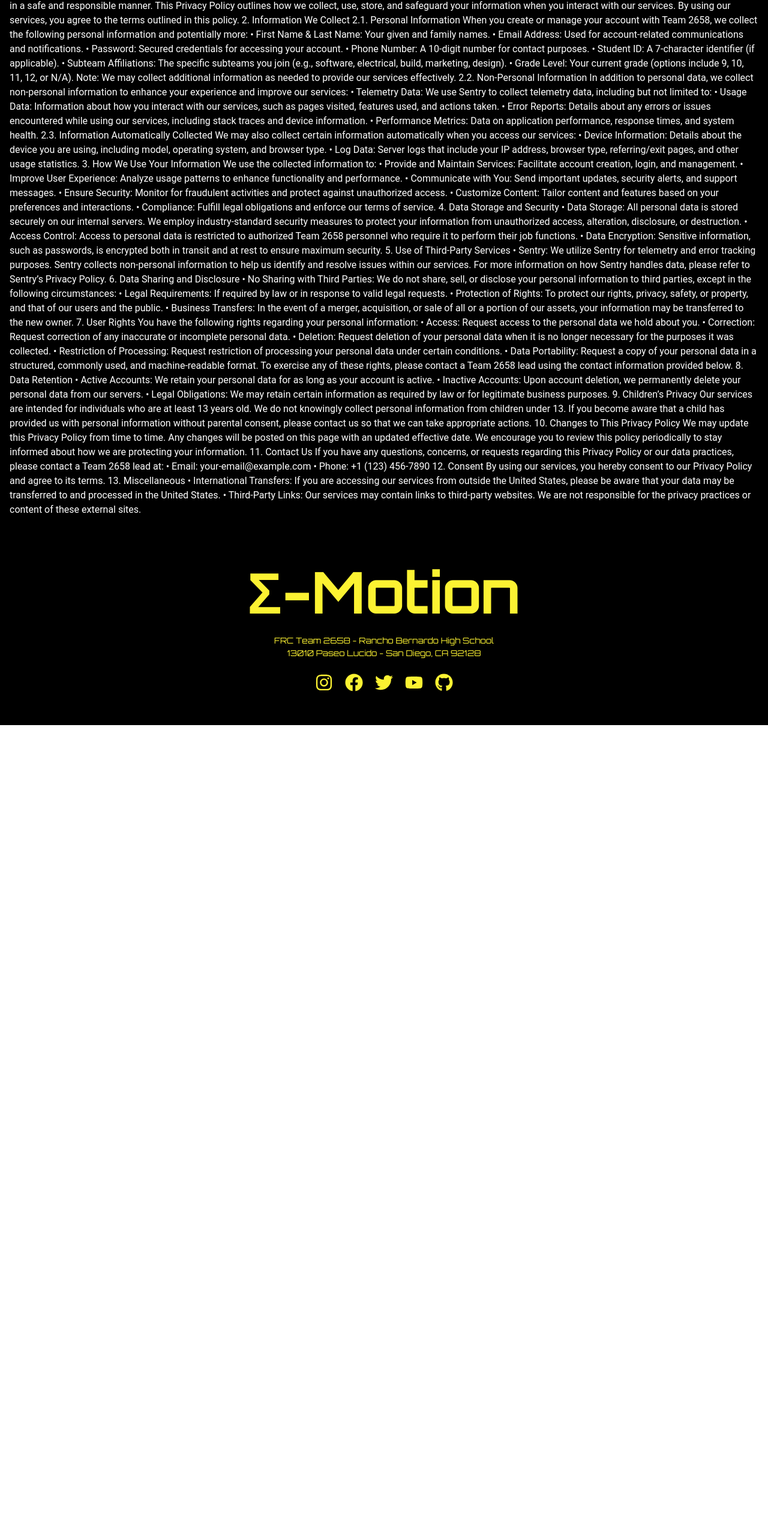
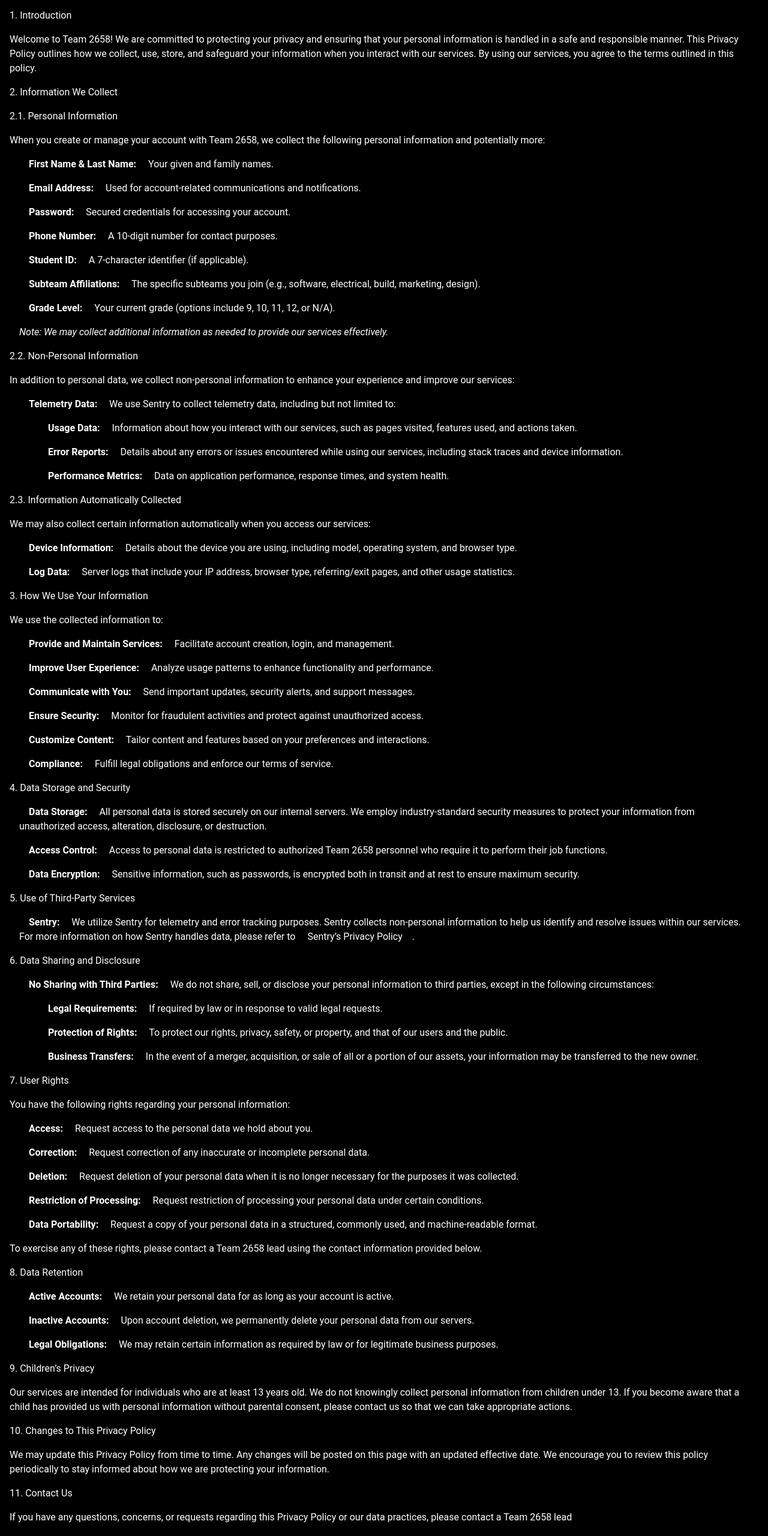
Before and after one commit to frc-emotion/website, a Next.js app: page /privacy-policy in a window 1280 px wide. Shown: the part 174-2735 px from the top of the page at 60% size. Before the commit the page ends 1383 px from the top, so only its background shows below. Built offline with nearby package versions, Linux system fonts and the light colour scheme.

Commit message:
looks better

```diff
--- a/package.json
+++ b/package.json
@@ -24,6 +24,7 @@
         "react": "18.2.0",
         "react-dom": "18.2.0",
         "react-icons": "^4.10.1",
+        "react-markdown": "^9.0.1",
         "react-pdf": "^9.1.0",
         "sharp": "^0.32.6",
         "tailwindcss": "3.3.2",
--- a/src/app/(public)/privacy-policy/page.tsx
+++ b/src/app/(public)/privacy-policy/page.tsx
@@ -1,112 +1,121 @@
+import React from "react";
+import ReactMarkdown from "react-markdown";
 import "./index.css";
 
 const privacyPolicy = `
+# Privacy Policy
 
-Last Updated: December 14, 2024
+**Last Updated:** December 14, 2024
 
-1. Introduction
+## 1. Introduction
 
 Welcome to Team 2658! We are committed to protecting your privacy and ensuring that your personal information is handled in a safe and responsible manner. This Privacy Policy outlines how we collect, use, store, and safeguard your information when you interact with our services. By using our services, you agree to the terms outlined in this policy.
 
-2. Information We Collect
+## 2. Information We Collect
 
-2.1. Personal Information
+### 2.1. Personal Information
 
 When you create or manage your account with Team 2658, we collect the following personal information and potentially more:
-	•	First Name & Last Name: Your given and family names.
-	•	Email Address: Used for account-related communications and notifications.
-	•	Password: Secured credentials for accessing your account.
-	•	Phone Number: A 10-digit number for contact purposes.
-	•	Student ID: A 7-character identifier (if applicable).
-	•	Subteam Affiliations: The specific subteams you join (e.g., software, electrical, build, marketing, design).
-	•	Grade Level: Your current grade (options include 9, 10, 11, 12, or N/A).
 
-Note: We may collect additional information as needed to provide our services effectively.
+- **First Name & Last Name:** Your given and family names.
+- **Email Address:** Used for account-related communications and notifications.
+- **Password:** Secured credentials for accessing your account.
+- **Phone Number:** A 10-digit number for contact purposes.
+- **Student ID:** A 7-character identifier (if applicable).
+- **Subteam Affiliations:** The specific subteams you join (e.g., software, electrical, build, marketing, design).
+- **Grade Level:** Your current grade (options include 9, 10, 11, 12, or N/A).
 
-2.2. Non-Personal Information
+*Note: We may collect additional information as needed to provide our services effectively.*
+
+### 2.2. Non-Personal Information
 
 In addition to personal data, we collect non-personal information to enhance your experience and improve our services:
-	•	Telemetry Data: We use Sentry to collect telemetry data, including but not limited to:
-	•	Usage Data: Information about how you interact with our services, such as pages visited, features used, and actions taken.
-	•	Error Reports: Details about any errors or issues encountered while using our services, including stack traces and device information.
-	•	Performance Metrics: Data on application performance, response times, and system health.
 
-2.3. Information Automatically Collected
+- **Telemetry Data:** We use Sentry to collect telemetry data, including but not limited to:
+  - **Usage Data:** Information about how you interact with our services, such as pages visited, features used, and actions taken.
+  - **Error Reports:** Details about any errors or issues encountered while using our services, including stack traces and device information.
+  - **Performance Metrics:** Data on application performance, response times, and system health.
+
+### 2.3. Information Automatically Collected
 
 We may also collect certain information automatically when you access our services:
-	•	Device Information: Details about the device you are using, including model, operating system, and browser type.
-	•	Log Data: Server logs that include your IP address, browser type, referring/exit pages, and other usage statistics.
 
-3. How We Use Your Information
+- **Device Information:** Details about the device you are using, including model, operating system, and browser type.
+- **Log Data:** Server logs that include your IP address, browser type, referring/exit pages, and other usage statistics.
+
+## 3. How We Use Your Information
 
 We use the collected information to:
-	•	Provide and Maintain Services: Facilitate account creation, login, and management.
-	•	Improve User Experience: Analyze usage patterns to enhance functionality and performance.
-	•	Communicate with You: Send important updates, security alerts, and support messages.
-	•	Ensure Security: Monitor for fraudulent activities and protect against unauthorized access.
-	•	Customize Content: Tailor content and features based on your preferences and interactions.
-	•	Compliance: Fulfill legal obligations and enforce our terms of service.
 
-4. Data Storage and Security
-	•	Data Storage: All personal data is stored securely on our internal servers. We employ industry-standard security measures to protect your information from unauthorized access, alteration, disclosure, or destruction.
-	•	Access Control: Access to personal data is restricted to authorized Team 2658 personnel who require it to perform their job functions.
-	•	Data Encryption: Sensitive information, such as passwords, is encrypted both in transit and at rest to ensure maximum security.
+- **Provide and Maintain Services:** Facilitate account creation, login, and management.
+- **Improve User Experience:** Analyze usage patterns to enhance functionality and performance.
+- **Communicate with You:** Send important updates, security alerts, and support messages.
+- **Ensure Security:** Monitor for fraudulent activities and protect against unauthorized access.
+- **Customize Content:** Tailor content and features based on your preferences and interactions.
+- **Compliance:** Fulfill legal obligations and enforce our terms of service.
 
-5. Use of Third-Party Services
-	•	Sentry: We utilize Sentry for telemetry and error tracking purposes. Sentry collects non-personal information to help us identify and resolve issues within our services. For more information on how Sentry handles data, please refer to Sentry’s Privacy Policy.
+## 4. Data Storage and Security
 
-6. Data Sharing and Disclosure
-	•	No Sharing with Third Parties: We do not share, sell, or disclose your personal information to third parties, except in the following circumstances:
-	•	Legal Requirements: If required by law or in response to valid legal requests.
-	•	Protection of Rights: To protect our rights, privacy, safety, or property, and that of our users and the public.
-	•	Business Transfers: In the event of a merger, acquisition, or sale of all or a portion of our assets, your information may be transferred to the new owner.
+- **Data Storage:** All personal data is stored securely on our internal servers. We employ industry-standard security measures to protect your information from unauthorized access, alteration, disclosure, or destruction.
+- **Access Control:** Access to personal data is restricted to authorized Team 2658 personnel who require it to perform their job functions.
+- **Data Encryption:** Sensitive information, such as passwords, is encrypted both in transit and at rest to ensure maximum security.
 
-7. User Rights
+## 5. Use of Third-Party Services
+
+- **Sentry:** We utilize Sentry for telemetry and error tracking purposes. Sentry collects non-personal information to help us identify and resolve issues within our services. For more information on how Sentry handles data, please refer to [Sentry’s Privacy Policy](https://sentry.io/privacy/).
+
+## 6. Data Sharing and Disclosure
+
+- **No Sharing with Third Parties:** We do not share, sell, or disclose your personal information to third parties, except in the following circumstances:
+  - **Legal Requirements:** If required by law or in response to valid legal requests.
+  - **Protection of Rights:** To protect our rights, privacy, safety, or property, and that of our users and the public.
+  - **Business Transfers:** In the event of a merger, acquisition, or sale of all or a portion of our assets, your information may be transferred to the new owner.
+
+## 7. User Rights
 
 You have the following rights regarding your personal information:
-	•	Access: Request access to the personal data we hold about you.
-	•	Correction: Request correction of any inaccurate or incomplete personal data.
-	•	Deletion: Request deletion of your personal data when it is no longer necessary for the purposes it was collected.
-	•	Restriction of Processing: Request restriction of processing your personal data under certain conditions.
-	•	Data Portability: Request a copy of your personal data in a structured, commonly used, and machine-readable format.
+
+- **Access:** Request access to the personal data we hold about you.
+- **Correction:** Request correction of any inaccurate or incomplete personal data.
+- **Deletion:** Request deletion of your personal data when it is no longer necessary for the purposes it was collected.
+- **Restriction of Processing:** Request restriction of processing your personal data under certain conditions.
+- **Data Portability:** Request a copy of your personal data in a structured, commonly used, and machine-readable format.
 
 To exercise any of these rights, please contact a Team 2658 lead using the contact information provided below.
 
-8. Data Retention
-	•	Active Accounts: We retain your personal data for as long as your account is active.
-	•	Inactive Accounts: Upon account deletion, we permanently delete your personal data from our servers.
-	•	Legal Obligations: We may retain certain information as required by law or for legitimate business purposes.
+## 8. Data Retention
 
-9. Children’s Privacy
+- **Active Accounts:** We retain your personal data for as long as your account is active.
+- **Inactive Accounts:** Upon account deletion, we permanently delete your personal data from our servers.
+- **Legal Obligations:** We may retain certain information as required by law or for legitimate business purposes.
+
+## 9. Children’s Privacy
 
 Our services are intended for individuals who are at least 13 years old. We do not knowingly collect personal information from children under 13. If you become aware that a child has provided us with personal information without parental consent, please contact us so that we can take appropriate actions.
 
-10. Changes to This Privacy Policy
+## 10. Changes to This Privacy Policy
 
 We may update this Privacy Policy from time to time. Any changes will be posted on this page with an updated effective date. We encourage you to review this policy periodically to stay informed about how we are protecting your information.
 
-11. Contact Us
+## 11. Contact Us
 
-If you have any questions, concerns, or requests regarding this Privacy Policy or our data practices, please contact a Team 2658 lead at:
-	•	Email: your-email@example.com
-	•	Phone: +1 (123) 456-7890
+If you have any questions, concerns, or requests regarding this Privacy Policy or our data practices, please contact a Team 2658 lead
 
-12. Consent
+## 12. Consent
 
 By using our services, you hereby consent to our Privacy Policy and agree to its terms.
 
-13. Miscellaneous
-	•	International Transfers: If you are accessing our services from outside the United States, please be aware that your data may be transferred to and processed in the United States.
-	•	Third-Party Links: Our services may contain links to third-party websites. We are not responsible for the privacy practices or content of these external sites.
-`
+## 13. Miscellaneous
+
+- **International Transfers:** If you are accessing our services from outside the United States, please be aware that your data may be transferred to and processed in the United States.
+- **Third-Party Links:** Our services may contain links to third-party websites. We are not responsible for the privacy practices or content of these external sites.
+
+`;
 
 export default function PrivacyPolicy() {
     return (
-        <main>
-            <h1>Privacy Policy</h1>
-            <p>
-                {privacyPolicy}
-            </p>
+        <main className="privacy-policy">
+            <ReactMarkdown>{privacyPolicy}</ReactMarkdown>
         </main>
     );
 }
```
Also changed, not shown: 1 other file (tests, documents, lock files or other folders).
